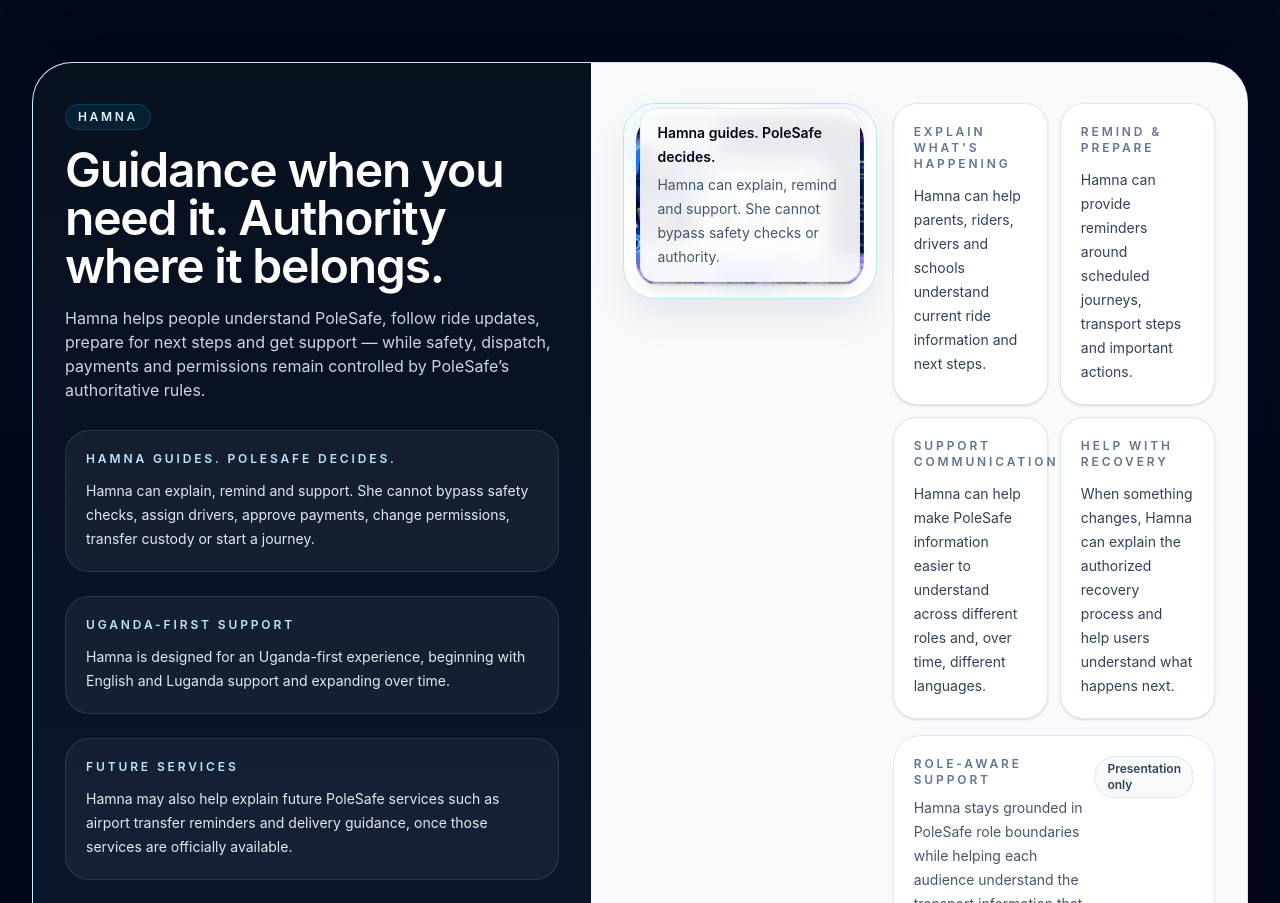
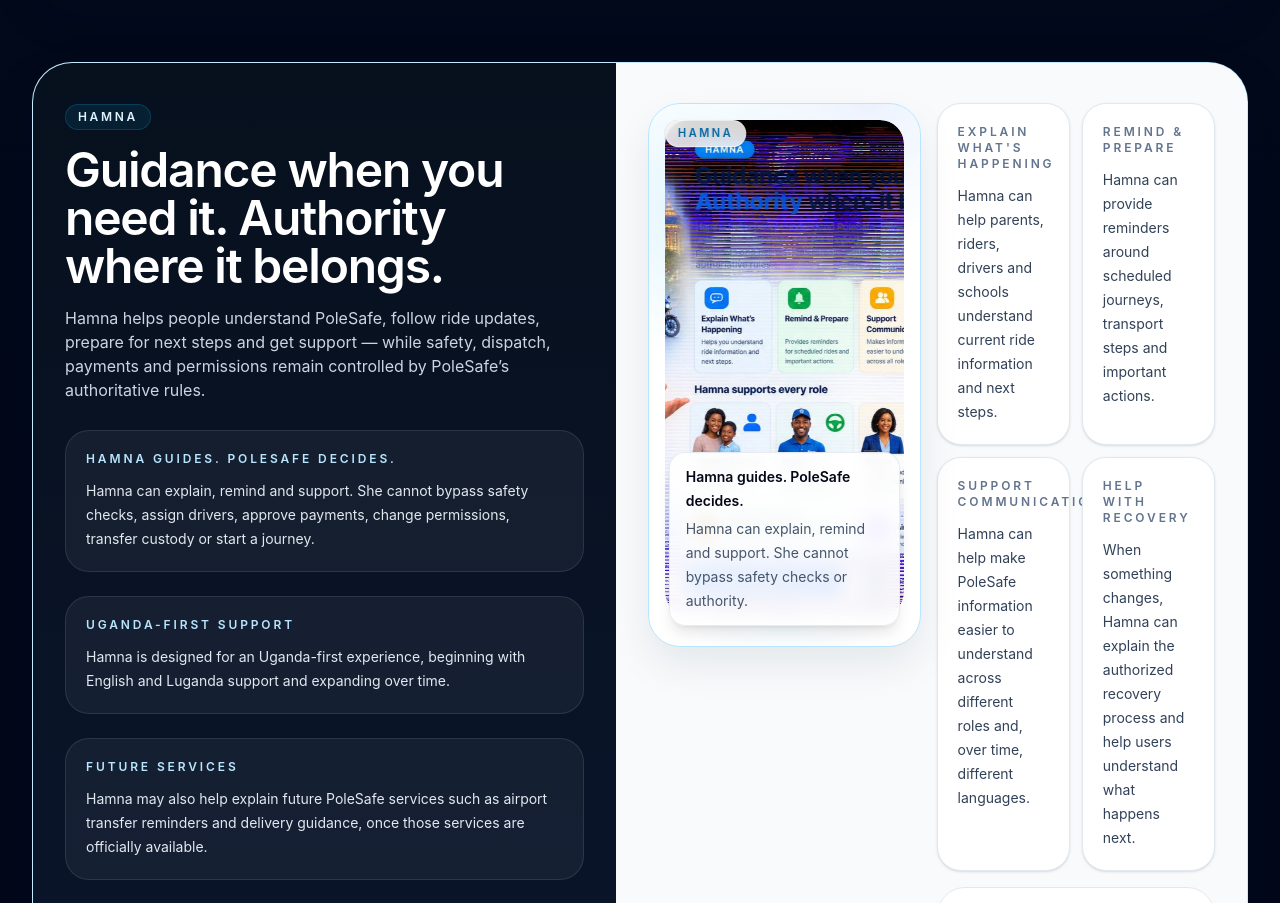
Before and after one commit to hassankavuma-prog/polesafe, a Next.js app: page / in a window 1280 px wide. Shown: the part 5947-6850 px from the top of the page. Built offline with nearby package versions, Linux system fonts and the light colour scheme.

Commit message:
fix: improve Hamna desktop visual framing

```diff
--- a/app/page.tsx
+++ b/app/page.tsx
@@ -392,7 +392,7 @@ function HamnaSection() {
   return (
     <section id="hamna" className="mx-auto max-w-7xl px-4 py-8 sm:px-6 lg:px-8 lg:py-10">
       <div className="overflow-hidden rounded-[2.5rem] border border-sky-200/80 bg-[linear-gradient(180deg,#ffffff_0%,#f8fbff_56%,#f2f7ff_100%)] shadow-[0_22px_60px_rgba(15,23,42,0.08)]">
-        <div className="grid gap-0 lg:grid-cols-[0.92fr_1.08fr]">
+        <div className="grid gap-0 lg:grid-cols-[0.96fr_1.04fr]">
           <div className="bg-[linear-gradient(180deg,#07101d_0%,#0b1730_52%,#09111e_100%)] px-5 py-7 text-white sm:px-6 sm:py-8 lg:px-8 lg:py-10">
             <div className="inline-flex items-center rounded-full border border-sky-400/20 bg-sky-500/10 px-3 py-1 text-xs font-semibold uppercase tracking-[0.22em] text-sky-100">HAMNA</div>
             <h2 className="mt-4 max-w-2xl text-3xl font-semibold tracking-tight text-white sm:text-4xl lg:text-5xl">Guidance when you need it. Authority where it belongs.</h2>
@@ -411,23 +411,23 @@ function HamnaSection() {
             </div>
           </div>
           <div className="bg-slate-50 px-5 py-6 sm:px-6 sm:py-8 lg:px-8 lg:py-10">
-            <div className="grid gap-4 lg:grid-cols-[0.88fr_1.12fr] lg:items-start">
-              <div className="relative overflow-hidden rounded-[2rem] border border-sky-200 bg-white p-3 shadow-[0_18px_40px_rgba(15,23,42,0.08)]">
+            <div className="grid gap-4 lg:grid-cols-[1fr_1.02fr] lg:items-start">
+              <div className="relative overflow-hidden rounded-[2rem] border border-sky-200 bg-white p-3 shadow-[0_18px_40px_rgba(15,23,42,0.08)] lg:min-h-[34rem] lg:p-4">
                 <div className="pointer-events-none absolute inset-0 bg-[radial-gradient(circle_at_20%_20%,rgba(56,189,248,0.18),transparent_30%),radial-gradient(circle_at_80%_0%,rgba(59,130,246,0.12),transparent_24%),radial-gradient(circle_at_50%_80%,rgba(14,165,233,0.12),transparent_28%)] animate-[hamna-glow_12s_ease-in-out_infinite] motion-reduce:animate-none" />
-                <div className="relative overflow-hidden rounded-[1.5rem] bg-slate-950/5">
-                  <div className="relative aspect-[4/3] w-full overflow-hidden rounded-[1.5rem]">
+                <div className="relative overflow-hidden rounded-[1.5rem] bg-slate-950/5 lg:h-full">
+                  <div className="relative aspect-[4/3] w-full overflow-hidden rounded-[1.5rem] lg:aspect-[3/4] lg:min-h-[31rem]">
                     <Image
                       src="/images/hamna/hamna-polesafe-guidance.jpg"
                       alt="Hamna, PoleSafe guidance assistant"
                       fill
                       priority
-                      sizes="(max-width: 1024px) 100vw, 420px"
-                      className="object-cover object-center animate-[hamna-float_10s_ease-in-out_infinite] motion-reduce:animate-none"
+                      sizes="(max-width: 1024px) 100vw, 460px"
+                      className="object-cover object-center lg:object-[50%_36%] animate-[hamna-float_10s_ease-in-out_infinite] motion-reduce:animate-none"
                     />
                   </div>
                 </div>
                 <div className="absolute left-4 top-4 rounded-full border border-white/60 bg-white/85 px-3 py-1 text-[11px] font-semibold uppercase tracking-[0.22em] text-sky-700 shadow-sm backdrop-blur-sm motion-safe:animate-[hamna-breathe_8s_ease-in-out_infinite] motion-reduce:animate-none">Hamna</div>
-                <div className="absolute bottom-4 left-4 right-4 rounded-2xl border border-slate-200/80 bg-white/90 px-4 py-3 text-sm leading-6 text-slate-700 shadow-lg backdrop-blur-sm">
+                <div className="absolute bottom-4 left-4 right-4 rounded-2xl border border-slate-200/80 bg-white/90 px-4 py-3 text-sm leading-6 text-slate-700 shadow-lg backdrop-blur-sm lg:bottom-5 lg:left-5 lg:right-5 lg:max-w-[26rem]">
                   <div className="font-semibold text-slate-950">Hamna guides. PoleSafe decides.</div>
                   <div className="mt-1 text-slate-600">Hamna can explain, remind and support. She cannot bypass safety checks or authority.</div>
                 </div>
```
